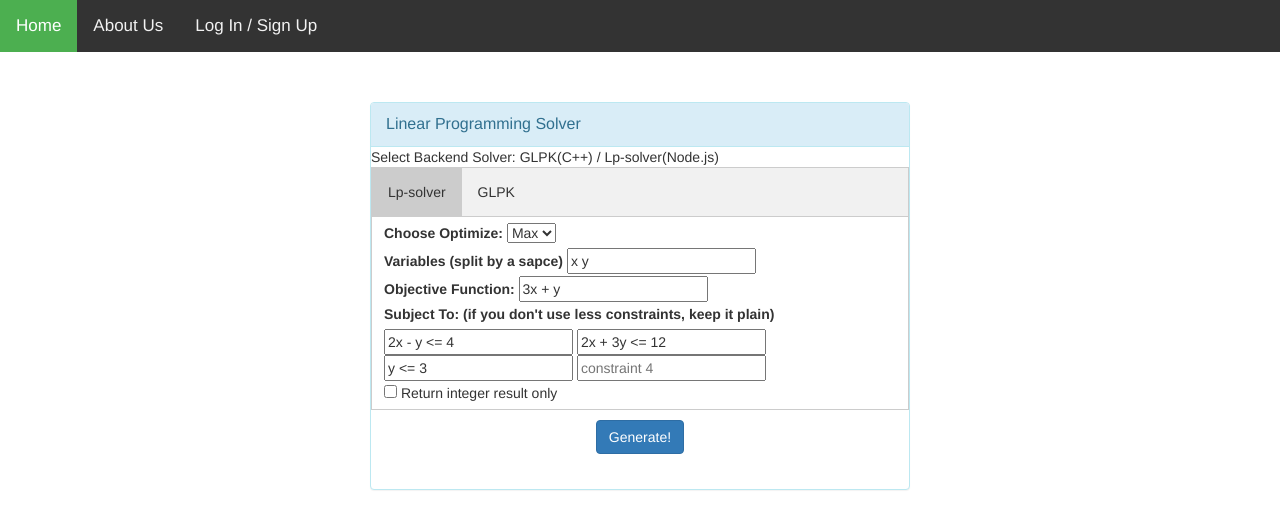
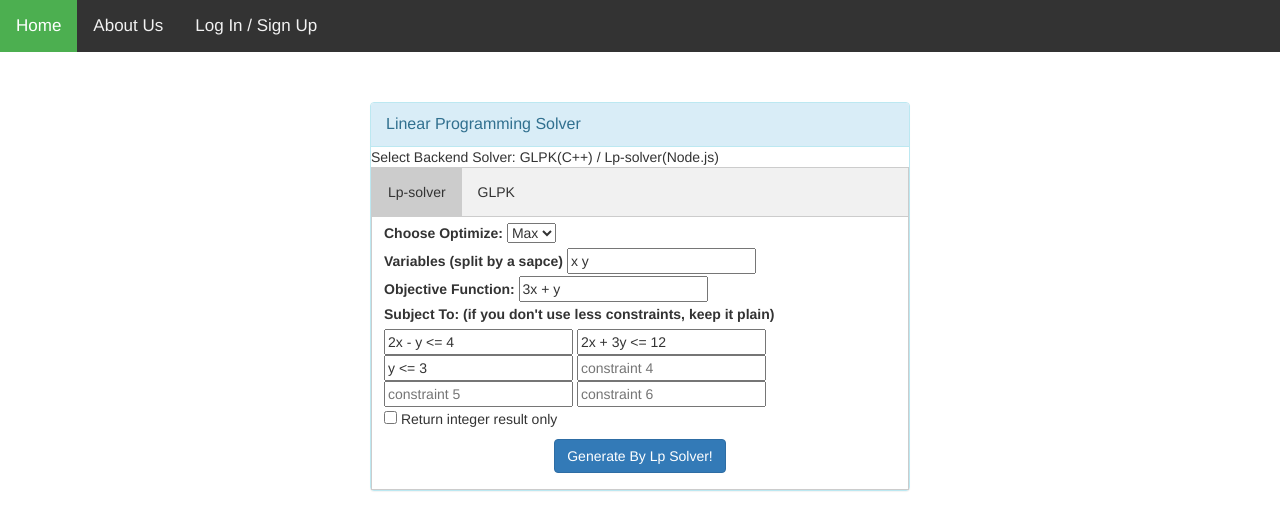
Before and after one commit to maddoxyuan1202/LinearProgram_Solver, a website: page frontend/public/index.html in a window 1280 px wide. Both pictures are taken after a click on the button "Lp-solver". Drawn offline with nearby package versions, Linux system fonts and the light colour scheme.

Commit message:
update html

```diff
--- a/frontend/public/index.html
+++ b/frontend/public/index.html
@@ -1,12 +1,9 @@
 <!DOCTYPE html>
 <html>
+
 <head>
   <!-- Loading bootstrap css file to format our html -->
-    <link
-      href="//netdna.bootstrapcdn.com/bootstrap/3.1.0/css/bootstrap.min.css"
-      rel="stylesheet"
-      id="bootstrap-css"
-    />
+  <link href="//netdna.bootstrapcdn.com/bootstrap/3.1.0/css/bootstrap.min.css" rel="stylesheet" id="bootstrap-css" />
   <!-- Loading our own styles which is an animation for spinning wheels indicating waiting time -->
   <link href="style.css" rel="stylesheet" id="bootstrap-css" />
 
@@ -18,18 +15,15 @@
   <script src="https://unpkg.com/axios/dist/axios.min.js"></script>
   <title>Linear Programming Solver</title>
 </head>
+
 <body>
   <div class="topnav">
-      <a class="active" href="#home">Home</a>
+    <a class="active" href="">Home</a>
     <a href="#about">About Us</a>
     <a href="#login">Log In / Sign Up</a>
   </div>
   <div class="container">
-      <div
-        id="loginbox"
-        style="margin-top: 50px;"
-        class="mainbox col-md-6 col-md-offset-3 col-sm-8 col-sm-offset-2"
-      >
+    <div id="loginbox" style="margin-top: 50px;" class="mainbox col-md-6 col-md-offset-3 col-sm-8 col-sm-offset-2">
       <div class="panel panel-info">
         <div class="panel-heading">
           <div class="panel-title">
@@ -43,73 +37,46 @@
         </div>
         <div id="Lp-solver" class="tabcontent">
 
-              <div>
+
           <label for="optimize">Choose Optimize:</label>
           <select id="optimize">
             <option value="max">Max</option>
             <option value="min">Min</option>
           </select>
-              </div>
+
           <div>
             <label for="varibales">Variables (split by a sapce)</label>
-                <input
-                  type="text"
-                  name="varibales"
-                  id="varibales"
-                  placeholder="put variables"
-                />
+            <input type="text" name="varibales" id="varibales" placeholder="put variables" />
           </div>
 
           <div>
             <label for="objective_func">Objective Function:</label>
-                <input
-                  type="text"
-                  name="objective_func"
-                  id="objective_func"
-                  placeholder="objective"
-                />
+            <input type="text" name="objective_func" id="objective_func" placeholder="objective" />
           </div>
           <div>
             <label for="subject_to_1">Subject To: (if you don't use less constraints, keep it plain) </label><br>
-                <input
-                  type="text"
-                  name="subject_to_1"
-                  id="subject_to_1"
-                  placeholder="constraint 1"
-                />
+            <input type="text" name="subject_to_1" id="subject_to_1" placeholder="constraint 1" />
 
-                <input
-                  type="text"
-                  name="subject_to_2"
-                  id="subject_to_2"
-                  placeholder="constraint 2"
-                /><br>
+            <input type="text" name="subject_to_2" id="subject_to_2" placeholder="constraint 2" /><br>
 
-                <input
-                  type="text"
-                  name="subject_to_3"
-                  id="subject_to_3"
-                  placeholder="constraint 3"
-                />
+            <input type="text" name="subject_to_3" id="subject_to_3" placeholder="constraint 3" />
 
-                <input
-                  type="text"
-                  name="subject_to_4"
-                  id="subject_to_4"
-                  placeholder="constraint 4"
-                /><br>
+            <input type="text" name="subject_to_4" id="subject_to_4" placeholder="constraint 4" /><br>
+
+            <input type="text" name="subject_to_5" id="subject_to_5" placeholder="constraint 5" />
+
+            <input type="text" name="subject_to_6" id="subject_to_6" placeholder="constraint 6" /><br>
           </div>
           <div>
-                <input
-                  type="checkbox"
-                  name="integer_solution"
-                  id="integer_solution"
-                  placeholder="integer solution"
-                />
+            <input type="checkbox" name="integer_solution" id="integer_solution" placeholder="integer solution" />
             <span>Return integer result only</span>
           </div>
+
+          <div class="text-center padding-y-sm btn-lg btn-block">
+            <input type="submit" name="submit_lp" id="submit_lp" value="Generate By Lp Solver!"
+              class="btn btn-primary mt-8" onclick="submit_lp()" />
           </div>
-
+        </div>
         <div id="GLPK" class="tabcontent">
 
           <div>
@@ -118,18 +85,9 @@
               </textarea>
 
           </div>
-
-            </div>
-
           <div class="text-center padding-y-sm btn-lg btn-block">
-              <input
-                type="submit"
-                name="submit"
-                id="submit"
-                value="Generate!"
-                class="btn btn-primary mt-8"
-                onclick="submit()"
-              />
+            <input type="submit" name="submit_glpk" id="submit_glpk" value="Generate By GLPK!"
+              class="btn btn-primary mt-8" onclick="submit()" />
           </div>
 
           <div class="text-center padding-y-sm btn-lg btn-block">
@@ -139,9 +97,12 @@
             <span id="result_by_lp_solver"></span>
           </div>
         </div>
+
+      </div>
     </div>
   </div>
 </body>
 <!-- Use script.js to handle events on this page -->
 <script type="text/javascript" src="script.js"></script>
+
 </html>
--- a/frontend/public/script.js
+++ b/frontend/public/script.js
@@ -33,6 +33,8 @@ function initialize() {
   document.getElementById("subject_to_2").value = "2x + 3y <= 12";
   document.getElementById("subject_to_3").value = "y <= 3";
   document.getElementById("varibales").value = "x y";
+  document.getElementById("input_glpk").value =
+  "var x1;\nvar x2;\nmaximize obj: 0.6 * x1 + 0.5 * x2;\ns.t. c1: x1 + 2 * x2 <= 1;\ns.t. c2: 3 * x1 + x2 <= 2;\nsolve;\ndisplay x1, x2;\nend;";
 
   let loader = document.getElementById("loader");
   loader.style.display = "none";
@@ -44,14 +46,18 @@ initialize();
 /**
  * Handle the click event on Submit (Generate) button
  */
-document.getElementById("submit").onclick = function() {
-  submit();
+document.getElementById("submit_lp").onclick = function() {
+  submit_lpsolver();
 };
+
+document.getElementById("submit_lpsolver").onclick = function(){
+  submit_glpk();
+}
 
 /**
  * An async function to send the request to the backend.
  */
-async function submit() {
+async function submit_lpsolver() {
   console.log("In submit!");
 
   // Set the mouse cursor to hourglass
@@ -67,9 +73,6 @@ async function submit() {
   loader.style.display = "inline-block";
 
   try {
-    // Get the min/max values from the user
-    //let min_value = document.getElementById("min_value").value;
-    //let max_value = document.getElementById("max_value").value;
 
     let objective = document.getElementById("objective_func").value;
     let subject1 = document.getElementById("subject_to_1").value;
```
Lines whose indentation alone changed are shown as unchanged.
